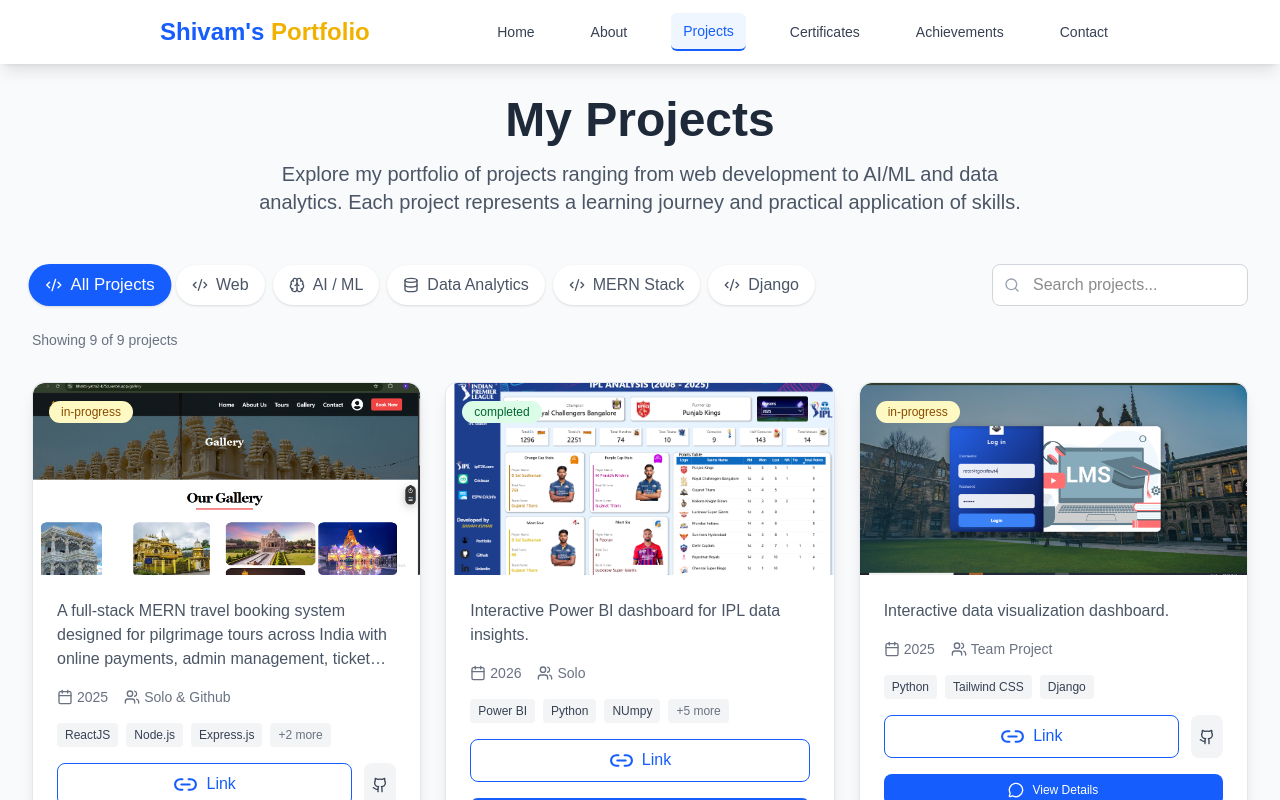
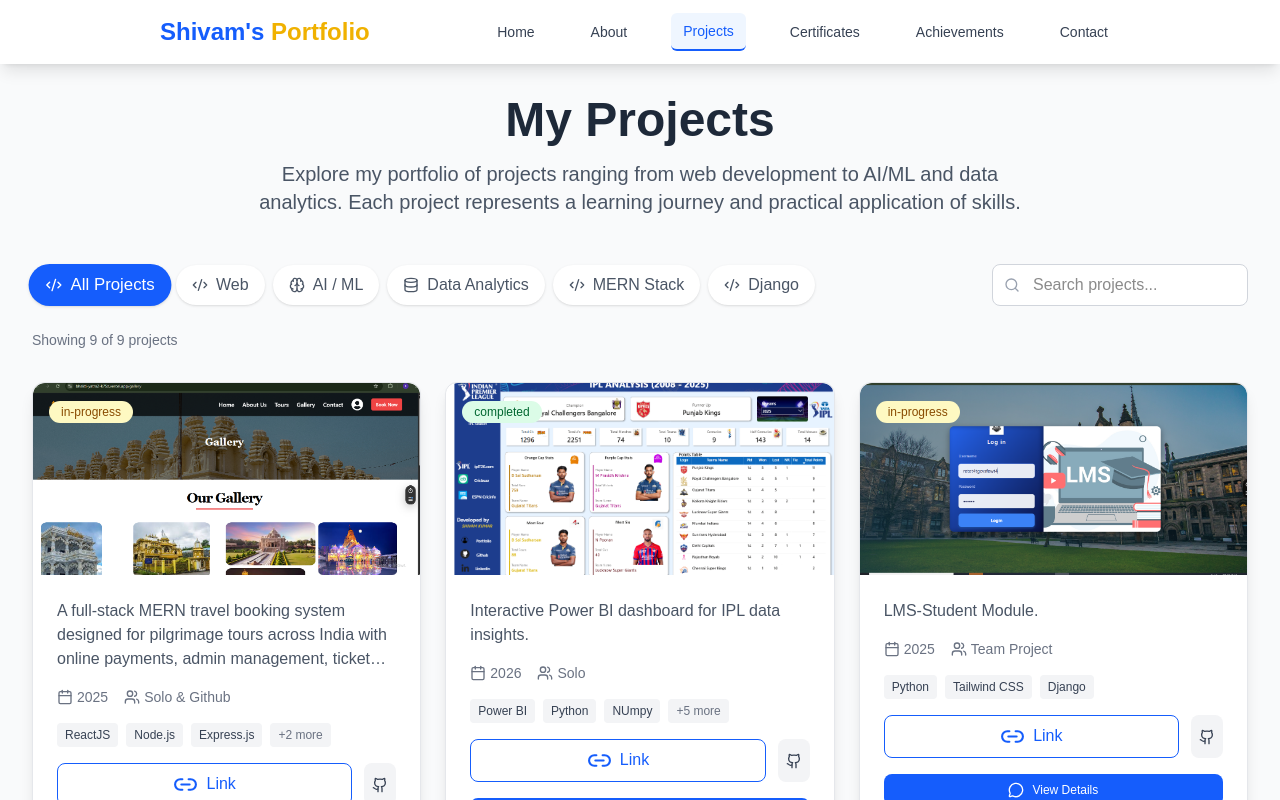
Before and after one commit to 15shivamgit/Portfolio_v1, a React (Vite) app: page /projects in a window 1280 px wide. Shown: the top 800 px of the page. Built offline with nearby package versions, Linux system fonts and the light colour scheme.

Commit message:
add github link to analysis project

```diff
--- a/src/pages/Projects.jsx
+++ b/src/pages/Projects.jsx
@@ -58,7 +58,7 @@ export default function Projects() {
       technologies: ["Power BI","Python","NUmpy","Pandas","Matplotlib", "DAX", "Data Modeling", "Excel"],
       category: "data",
       status: "completed",
-      githubUrl: null,
+      githubUrl: "https://github.com/15shivamgit/IPL_Dashboard",
       linkUrl:
         "https://app.powerbi.com/view?r=eyJrIjoiZTdjYThjZGMtMjYxMS00ZTFjLWFkYzYtYjVlZDg5NTE5NDE3IiwidCI6IjdkYTQ0YzBhLWM1ZDMtNDY5My05M2YzLWI3MDg5ZDcyNzY3NCJ9",
       year: "2026",
@@ -69,7 +69,7 @@ export default function Projects() {
     {
       id: 3,
       title: "LMS-Student Module",
-      description: "Interactive data visualization dashboard.",
+      description: "LMS-Student Module.",
       image: "/lmsfrontend.png",
       technologies: ["Python", "Tailwind CSS", "Django"],
       category: "django",
@@ -166,7 +166,7 @@ export default function Projects() {
       technologies: ["Power BI","Python","NUmpy","Pandas","Matplotlib", "DAX", "Data Analysis", "Excel"],
       category: "data",
       status: "completed",
-      githubUrl: null,
+      githubUrl: "https://github.com/15shivamgit/IPL_Dashboard",
       linkUrl:
         "https://app.powerbi.com/view?r=eyJrIjoiNjU0NTg5YTMtNzRmNi00N2NhLWI2OTktN2VjZWM3YTQyMzFmIiwidCI6IjdkYTQ0YzBhLWM1ZDMtNDY5My05M2YzLWI3MDg5ZDcyNzY3NCJ9",
       year: "2026",
```
